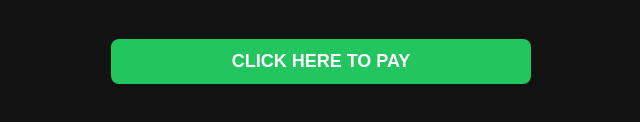
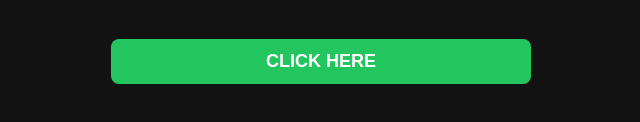
Before and after one commit to Tedesqui/finaltest, a website: page index.html in a window 1280 px wide. Shown: the part 358-480 px from the top of the page, without its empty margins (319-959 px from the left). Drawn offline with Linux system fonts and the light colour scheme.

Commit message:
Update index.html

```diff
--- a/index.html
+++ b/index.html
@@ -20,28 +20,28 @@
         <div id="welcome-view" class="view active">
             <h2 data-i18n="headline">🔒 Acesso por 1 Semana à Correção de Provas</h2>
             <p data-i18n="subheadline" style="font-size: 1.1em; line-height: 1.5;">Realize o pagamento de <strong data-i18n="price">R$ 14,90</strong> para liberar o acesso...</p>
-            <button id="start-btn" data-i18n="paymentButton">CLIQUE AQUI PARA PAGAR</button>
+            <button id="start-btn" data-i18n="paymentButton">CLIQUE AQUI</button>
         </div>
     </div>
 
     <script>
         const translations = {
-            "pt-br": { pageTitle: "Receba as respostas das questões da sua prova!!!", headline: "🔒 Acesso por 1 Semana à Correção de Provas", subheadline: 'Realize o pagamento de <strong>{price}</strong> para liberar o acesso. Após o pagamento, retorne e dê permissão para o site usar sua câmera. Aponte para as questões, clique em <strong>{captureAction}</strong> e em seguida em <strong>{answerAction}</strong>.', price: 'R$ 14,90', captureAction: '“Clique para Corrigir”', answerAction: '“Obter Resposta”', paymentButton: "CLIQUE AQUI PARA PAGAR", loadingCheckout: "Aguarde, gerando checkout...", checkoutError: "Erro ao gerar link de pagamento.", paymentCheck: "Pagamento aprovado! Redirecionando...", paymentCheckError: "Ocorreu um problema ao verificar seu pagamento. Por favor, recarregue a página." },
-            "en": { pageTitle: "Get Answers for Your Test Questions!", headline: "🔒 1-Week Access to AI Proofreader", subheadline: 'Make the payment of <strong>{price}</strong> to unlock access. After payment, return to the site and grant camera permission. Point the camera at the questions, click on <strong>{captureAction}</strong> and then on <strong>{answerAction}</strong>.', price: '$3.00 USD', captureAction: '“Click to Correct”', answerAction: '“Get Answer”', paymentButton: "CLICK HERE TO PAY", loadingCheckout: "Please wait, generating checkout...", checkoutError: "Error generating payment link.", paymentCheck: "Payment approved! Redirecting...", paymentCheckError: "There was a problem verifying your payment. Please reload the page." },
-            "es": { pageTitle: "¡Obtenga Respuestas para sus Preguntas de Examen!", headline: "🔒 Acceso de 1 Semana al Corrector IA", subheadline: 'Realice el pago de <strong>{price}</strong> para desbloquear el acceso. Después del pago, regrese al sitio y otorgue permiso a la cámara. Apunte la cámara a las preguntas, haga clic en <strong>{captureAction}</strong> y luego en <strong>{answerAction}</strong>.', price: '$3.00 USD', captureAction: '“Clic para Corregir”', answerAction: '“Obtener Respuesta”', paymentButton: "HAGA CLIC AQUÍ PARA PAGAR", loadingCheckout: "Por favor espere, generando checkout...", checkoutError: "Error al generar el enlace de pago.", paymentCheck: "¡Pago aprobado! Redirigiendo...", paymentCheckError: "Hubo un problema al verificar su pago. Por favor, recargue la página." },
-            "it": { pageTitle: "Ottieni Risposte per le Tue Domande d'Esame!", headline: "🔒 Accesso di 1 Settimana al Correttore AI", subheadline: 'Effettua il pagamento di <strong>{price}</strong> per sbloccare l\'accesso. Dopo il pagamento, torna al sito e concedi il permesso alla fotocamera. Punta la fotocamera sulle domande, fai clic su <strong>{captureAction}</strong> e poi su <strong>{answerAction}</strong>.', price: '$3.00 USD', captureAction: '“Clicca per Correggere”', answerAction: '“Ottieni Risposta”', paymentButton: "CLICCA QUI PER PAGARE", loadingCheckout: "Attendere, generazione del checkout in corso...", checkoutError: "Errore durante la generazione del link di pagamento.", paymentCheck: "Pagamento approvato! Reindirizzamento in corso...", paymentCheckError: "Si è verificato un problema durante la verifica del pagamento. Ricarica la pagina." },
-            "fr": { pageTitle: "Obtenez des Réponses à vos Questions d'Examen !", headline: "🔒 Accès d'une Semaine au Correcteur IA", subheadline: 'Effectuez le paiement de <strong>{price}</strong> pour débloquer l\'accès. Après le paiement, revenez sur le site et autorisez l\'accès à la caméra. Pointez la caméra sur les questions, cliquez sur <strong>{captureAction}</strong> puis sur <strong>{answerAction}</strong>.', price: '$3.00 USD', captureAction: '“Cliquez pour Corriger”', answerAction: '“Obtenir la Réponse”', paymentButton: "CLIQUEZ ICI POUR PAYER", loadingCheckout: "Veuillez patienter, génération du paiement en cours...", checkoutError: "Erreur lors de la génération du lien de paiement.", paymentCheck: "Paiement approuvé ! Redirection en cours...", paymentCheckError: "Un problème est survenu lors de la vérification de votre paiement. Veuillez recharger la page." },
-            "de": { pageTitle: "Erhalten Sie Antworten auf Ihre Testfragen!", headline: "🔒 1 Woche Zugang zum KI-Korrektor", subheadline: 'Zahlen Sie <strong>{price}</strong>, um den Zugang freizuschalten. Kehren Sie nach der Zahlung zur Website zurück und erteilen Sie die Kameragenehmigung. Richten Sie die Kamera auf die Fragen, klicken Sie auf <strong>{captureAction}</strong> und dann auf <strong>{answerAction}</strong>.', price: '$3.00 USD', captureAction: '“Klicken zum Korrigieren”', answerAction: '“Antwort erhalten”', paymentButton: "HIER KLICKEN ZUM BEZAHLEN", loadingCheckout: "Bitte warten, Checkout wird erstellt...", checkoutError: "Fehler beim Erstellen des Zahlungslinks.", paymentCheck: "Zahlung genehmigt! Weiterleitung...", paymentCheckError: "Bei der Überprüfung Ihrer Zahlung ist ein Problem aufgetreten. Bitte laden Sie die Seite neu." },
-            "ru": { pageTitle: "Получите ответы на вопросы вашего теста!", headline: "🔒 Доступ на 1 неделю к ИИ-корректору", subheadline: 'Произведите оплату в размере <strong>{price}</strong>, чтобы разблокировать доступ. После оплаты вернитесь на сайт и предоставьте разрешение на использование камеры. Наведите камеру на вопросы, нажмите <strong>{captureAction}</strong>, а затем <strong>{answerAction}</strong>.', price: '$3.00 USD', captureAction: '“Нажмите, чтобы исправить”', answerAction: '“Получить ответ”', paymentButton: "НАЖМИТЕ ЗДЕСЬ, ЧТОБЫ ОПЛАТИТЬ", loadingCheckout: "Пожалуйста, подождите, генерируется касса...", checkoutError: "Ошибка при создании ссылки на оплату.", paymentCheck: "Платеж одобрен! Перенаправление...", paymentCheckError: "Возникла проблема при проверке вашего платежа. Пожалуйста, перезагрузите страницу." },
-            "ja": { pageTitle: "テストの質問への回答を入手！", headline: "🔒 AI校正ツールへの1週間アクセス", subheadline: '<strong>{price}</strong>を支払ってアクセスをアンロックします。支払い後、サイトに戻ってカメラの許可を与えてください。質問にカメラを向け、<strong>{captureAction}</strong>をクリックし、次に<strong>{answerAction}</strong>をクリックします。', price: '$3.00 USD', captureAction: '“クリックして修正”', answerAction: '“回答を得る”', paymentButton: "ここをクリックして支払う", loadingCheckout: "お待ちください、チェックアウトを生成中です...", checkoutError: "支払いリンクの生成中にエラーが発生しました。", paymentCheck: "支払いが承認されました！リダイレクトしています...", paymentCheckError: "支払いの確認中に問題が発生しました。ページをリロードしてください。" },
-            "ko": { pageTitle: "시험 문제에 대한 답변을 받으세요!", headline: "🔒 AI 교정기에 1주일 액세스", subheadline: '<strong>{price}</strong>를 결제하여 액세스를 잠금 해제하세요. 결제 후 사이트로 돌아와 카메라 권한을 부여하세요. 질문에 카메라를 맞추고 <strong>{captureAction}</strong>을 클릭한 다음 <strong>{answerAction}</strong>을 클릭하세요.', price: '$3.00 USD', captureAction: '“클릭하여 수정”', answerAction: '“답변 받기”', paymentButton: "결제하려면 여기를 클릭하세요", loadingCheckout: "잠시만 기다려주세요, 체크아웃 생성 중...", checkoutError: "결제 링크 생성 중 오류가 발생했습니다.", paymentCheck: "결제가 승인되었습니다! 리디렉션 중...", paymentCheckError: "결제 확인 중 문제가 발생했습니다. 페이지를 새로고침하세요." },
-            "zh": { pageTitle: "获取您的考试问题的答案！", headline: "🔒 AI校对器1周访问权限", subheadline: '支付<strong>{price}</strong>以解锁访问权限。付款后，返回网站并授予相机权限。将相机对准问题，单击<strong>{captureAction}</strong>，然后单击<strong>{answerAction}</strong>。', price: '$3.00 USD', captureAction: '“点击更正”', answerAction: '“获取答案”', paymentButton: "点击此处付款", loadingCheckout: "请稍候，正在生成结账...", checkoutError: "生成付款链接时出错。", paymentCheck: "付款已批准！正在重定向...", paymentCheckError: "验证您的付款时出现问题。请重新加载页面。" },
-            "hi": { pageTitle: "अपने परीक्षा प्रश्नों के उत्तर प्राप्त करें!", headline: "🔒 एआई प्रूफ़रीडर के लिए 1-सप्ताह का एक्सेस", subheadline: 'एक्सेस अनलॉक करने के लिए <strong>{price}</strong> का भुगतान करें। भुगतान के बाद, साइट पर वापस आएं और कैमरा अनुमति दें। कैमरे को प्रश्नों पर इंगित करें, <strong>{captureAction}</strong> पर क्लिक करें और फिर <strong>{answerAction}</strong> पर क्लिक करें।', price: '$3.00 USD', captureAction: '“सही करने के लिए क्लिक करें”', answerAction: '“उत्तर प्राप्त करें”', paymentButton: "भुगतान करने के लिए यहां क्लिक करें", loadingCheckout: "कृपया प्रतीक्षा करें, चेकआउट उत्पन्न हो रहा है...", checkoutError: "भुगतान लिंक उत्पन्न करने में त्रुटि।", paymentCheck: "भुगतान स्वीकृत! रीडायरेक्ट किया जा रहा है...", paymentCheckError: "आपके भुगतान को सत्यापित करने में कोई समस्या हुई। कृपया पृष्ठ को पुनः लोड करें।" },
-            "fil": { pageTitle: "Kumuha ng mga Sagot para sa Iyong mga Tanong sa Pagsusulit!", headline: "🔒 1-Linggong Access sa AI Proofreader", subheadline: 'Gawin ang pagbabayad ng <strong>{price}</strong> para i-unlock ang access. Pagkatapos magbayad, bumalik sa site at magbigay ng pahintulot sa camera. Itutok ang camera sa mga tanong, i-click ang <strong>{captureAction}</strong> at pagkatapos ay ang <strong>{answerAction}</strong>.', price: '$3.00 USD', captureAction: '“I-click para Itama”', answerAction: '“Kumuha ng Sagot”', paymentButton: "I-CLICK DITO PARA MAGBAYAD", loadingCheckout: "Mangyaring maghintay, gumagawa ng checkout...", checkoutError: "Error sa pagbuo ng link ng pagbabayad.", paymentCheck: "Aprubado ang pagbabayad! Nagre-redirect...", paymentCheckError: "Nagkaroon ng problema sa pag-verify ng iyong bayad. Paki-reload ang pahina." },
-            "sv": { pageTitle: "Få svar på dina provfrågor!", headline: "🔒 1 veckas tillgång till AI-korrekturläsare", subheadline: 'Betala <strong>{price}</strong> för att låsa upp tillgång. Efter betalning, återvänd till webbplatsen och ge kamerabehörighet. Rikta kameran mot frågorna, klicka på <strong>{captureAction}</strong> och sedan på <strong>{answerAction}</strong>.', price: '$3.00 USD', captureAction: '“Klicka för att korrigera”', answerAction: '“Få svar”', paymentButton: "KLICKA HÄR FÖR ATT BETALA", loadingCheckout: "Vänta, skapar kassa...", checkoutError: "Fel vid skapande av betalningslänk.", paymentCheck: "Betalning godkänd! Omdirigerar...", paymentCheckError: "Ett problem uppstod vid verifiering av din betalning. Ladda om sidan." },
-            "pl": { pageTitle: "Otrzymaj odpowiedzi na pytania testowe!", headline: "🔒 1-tygodniowy dostęp do korektora AI", subheadline: 'Zapłać <strong>{price}</strong>, aby odblokować dostęp. Po dokonaniu płatności wróć na stronę i zezwól na użycie kamery. Skieruj aparat na pytania, kliknij <strong>{captureAction}</strong>, a następnie <strong>{answerAction}</strong>.', price: '$3.00 USD', captureAction: '“Kliknij, aby poprawić”', answerAction: '“Uzyskaj odpowiedź”', paymentButton: "KLIKNIJ TUTAJ, ABY ZAPŁACIĆ", loadingCheckout: "Proszę czekać, generowanie płatności...", checkoutError: "Błąd podczas generowania linku do płatności.", paymentCheck: "Płatność zatwierdzona! Przekierowywanie...", paymentCheckError: "Wystąpił problem podczas weryfikacji płatności. Odśwież stronę." },
-            "bn": { pageTitle: "আপনার পরীক্ষার প্রশ্নের উত্তর পান!", headline: "🔒 এআই প্রুফরিডারে ১ সপ্তাহের অ্যাক্সেস", subheadline: 'অ্যাক্সেস আনলক করতে <strong>{price}</strong> প্রদান করুন। অর্থপ্রদানের পরে, সাইটে ফিরে আসুন এবং ক্যামেরা অনুমতি দিন। প্রশ্নগুলির দিকে ক্যামেরা নির্দেশ করুন, <strong>{captureAction}</strong> ক্লিক করুন এবং তারপরে <strong>{answerAction}</strong> ক্লিক করুন।', price: '$3.00 USD', captureAction: '“সংশোধন করতে ক্লিক করুন”', answerAction: '“উত্তর পান”', paymentButton: "অর্থপ্রদান করতে এখানে ক্লিক করুন", loadingCheckout: "অনুগ্রহ করে অপেক্ষা করুন, চেকআউট তৈরি হচ্ছে...", checkoutError: "পেমেন্ট লিঙ্ক তৈরিতে ত্রুটি।", paymentCheck: "পেমেন্ট অনুমোদিত! পুনঃনির্দেশিত হচ্ছে...", paymentCheckError: "আপনার পেমেন্ট যাচাই করতে একটি সমস্যা হয়েছে। অনুগ্রহ করে পৃষ্ঠাটি পুনরায় লোড করুন।" },
-            "ar": { pageTitle: "احصل على إجابات لأسئلة اختبارك!", headline: "🔒 وصول لمدة أسبوع إلى المدقق اللغوي بالذكاء الاصطناعي", subheadline: 'قم بدفع <strong>{price}</strong> لفتح الوصول. بعد الدفع، عد إلى الموقع وامنح إذن الكاميرا. وجه الكاميرا نحو الأسئلة، انقر فوق <strong>{captureAction}</strong> ثم <strong>{answerAction}</strong>.', price: '$3.00 USD', captureAction: '“انقر للتصحيح”', answerAction: '“احصل على إجابة”', paymentButton: "انقر هنا للدفع", loadingCheckout: "يرجى الانتظار، جاري إنشاء الخروج...", checkoutError: "خطأ في إنشاء رابط الدفع.", paymentCheck: "تمت الموافقة على الدفع! جارٍ إعادة التوجيه...", paymentCheckError: "حدثت مشكلة في التحقق من دفعتك. يرجى إعادة تحميل الصفحة." }
+            "pt-br": { pageTitle: "Receba as respostas das questões da sua prova!!!", headline: "🔒 Acesso por 1 Semana à Correção de Provas", subheadline: 'Realize o pagamento de <strong>{price}</strong> para liberar o acesso. Após o pagamento, retorne e dê permissão para o site usar sua câmera. Aponte para as questões, clique em <strong>{captureAction}</strong> e em seguida em <strong>{answerAction}</strong>.', price: 'R$ 14,90', captureAction: '“Clique para Corrigir”', answerAction: '“Obter Resposta”', paymentButton: "CLIQUE AQUI", loadingCheckout: "Aguarde, gerando checkout...", checkoutError: "Erro ao gerar link de pagamento.", paymentCheck: "Pagamento aprovado! Redirecionando...", paymentCheckError: "Ocorreu um problema ao verificar seu pagamento. Por favor, recarregue a página." },
+            "en": { pageTitle: "Get Answers for Your Test Questions!", headline: "🔒 1-Week Access to AI Proofreader", subheadline: 'Make the payment of <strong>{price}</strong> to unlock access. After payment, return to the site and grant camera permission. Point the camera at the questions, click on <strong>{captureAction}</strong> and then on <strong>{answerAction}</strong>.', price: '$3.00 USD', captureAction: '“Click to Correct”', answerAction: '“Get Answer”', paymentButton: "CLICK HERE", loadingCheckout: "Please wait, generating checkout...", checkoutError: "Error generating payment link.", paymentCheck: "Payment approved! Redirecting...", paymentCheckError: "There was a problem verifying your payment. Please reload the page." },
+            "es": { pageTitle: "¡Obtenga Respuestas para sus Preguntas de Examen!", headline: "🔒 Acceso de 1 Semana al Corrector IA", subheadline: 'Realice el pago de <strong>{price}</strong> para desbloquear el acceso. Después del pago, regrese al sitio y otorgue permiso a la cámara. Apunte la cámara a las preguntas, haga clic en <strong>{captureAction}</strong> y luego en <strong>{answerAction}</strong>.', price: '$3.00 USD', captureAction: '“Clic para Corregir”', answerAction: '“Obtener Respuesta”', paymentButton: "HAGA CLIC AQUÍ", loadingCheckout: "Por favor espere, generando checkout...", checkoutError: "Error al generar el enlace de pago.", paymentCheck: "¡Pago aprobado! Redirigiendo...", paymentCheckError: "Hubo un problema al verificar su pago. Por favor, recargue la página." },
+            "it": { pageTitle: "Ottieni Risposte per le Tue Domande d'Esame!", headline: "🔒 Accesso di 1 Settimana al Correttore AI", subheadline: 'Effettua il pagamento di <strong>{price}</strong> per sbloccare l\'accesso. Dopo il pagamento, torna al sito e concedi il permesso alla fotocamera. Punta la fotocamera sulle domande, fai clic su <strong>{captureAction}</strong> e poi su <strong>{answerAction}</strong>.', price: '$3.00 USD', captureAction: '“Clicca per Correggere”', answerAction: '“Ottieni Risposta”', paymentButton: "CLICCA QUI", loadingCheckout: "Attendere, generazione del checkout in corso...", checkoutError: "Errore durante la generazione del link di pagamento.", paymentCheck: "Pagamento approvato! Reindirizzamento in corso...", paymentCheckError: "Si è verificato un problema durante la verifica del pagamento. Ricarica la pagina." },
+            "fr": { pageTitle: "Obtenez des Réponses à vos Questions d'Examen !", headline: "🔒 Accès d'une Semaine au Correcteur IA", subheadline: 'Effectuez le paiement de <strong>{price}</strong> pour débloquer l\'accès. Après le paiement, revenez sur le site et autorisez l\'accès à la caméra. Pointez la caméra sur les questions, cliquez sur <strong>{captureAction}</strong> puis sur <strong>{answerAction}</strong>.', price: '$3.00 USD', captureAction: '“Cliquez pour Corriger”', answerAction: '“Obtenir la Réponse”', paymentButton: "CLIQUEZ ICI", loadingCheckout: "Veuillez patienter, génération du paiement en cours...", checkoutError: "Erreur lors de la génération du lien de paiement.", paymentCheck: "Paiement approuvé ! Redirection en cours...", paymentCheckError: "Un problème est survenu lors de la vérification de votre paiement. Veuillez recharger la page." },
+            "de": { pageTitle: "Erhalten Sie Antworten auf Ihre Testfragen!", headline: "🔒 1 Woche Zugang zum KI-Korrektor", subheadline: 'Zahlen Sie <strong>{price}</strong>, um den Zugang freizuschalten. Kehren Sie nach der Zahlung zur Website zurück und erteilen Sie die Kameragenehmigung. Richten Sie die Kamera auf die Fragen, klicken Sie auf <strong>{captureAction}</strong> und dann auf <strong>{answerAction}</strong>.', price: '$3.00 USD', captureAction: '“Klicken zum Korrigieren”', answerAction: '“Antwort erhalten”', paymentButton: "HIER KLICKEN", loadingCheckout: "Bitte warten, Checkout wird erstellt...", checkoutError: "Fehler beim Erstellen des Zahlungslinks.", paymentCheck: "Zahlung genehmigt! Weiterleitung...", paymentCheckError: "Bei der Überprüfung Ihrer Zahlung ist ein Problem aufgetreten. Bitte laden Sie die Seite neu." },
+            "ru": { pageTitle: "Получите ответы на вопросы вашего теста!", headline: "🔒 Доступ на 1 неделю к ИИ-корректору", subheadline: 'Произведите оплату в размере <strong>{price}</strong>, чтобы разблокировать доступ. После оплаты вернитесь на сайт и предоставьте разрешение на использование камеры. Наведите камеру на вопросы, нажмите <strong>{captureAction}</strong>, а затем <strong>{answerAction}</strong>.', price: '$3.00 USD', captureAction: '“Нажмите, чтобы исправить”', answerAction: '“Получить ответ”', paymentButton: "НАЖМИТЕ ЗДЕСЬ", loadingCheckout: "Пожалуйста, подождите, генерируется касса...", checkoutError: "Ошибка при создании ссылки на оплату.", paymentCheck: "Платеж одобрен! Перенаправление...", paymentCheckError: "Возникла проблема при проверке вашего платежа. Пожалуйста, перезагрузите страницу." },
+            "ja": { pageTitle: "テストの質問への回答を入手！", headline: "🔒 AI校正ツールへの1週間アクセス", subheadline: '<strong>{price}</strong>を支払ってアクセスをアンロックします。支払い後、サイトに戻ってカメラの許可を与えてください。質問にカメラを向け、<strong>{captureAction}</strong>をクリックし、次に<strong>{answerAction}</strong>をクリックします。', price: '$3.00 USD', captureAction: '“クリックして修正”', answerAction: '“回答を得る”', paymentButton: "ここをクリック", loadingCheckout: "お待ちください、チェックアウトを生成中です...", checkoutError: "支払いリンクの生成中にエラーが発生しました。", paymentCheck: "支払いが承認されました！リダイレクトしています...", paymentCheckError: "支払いの確認中に問題が発生しました。ページをリロードしてください。" },
+            "ko": { pageTitle: "시험 문제에 대한 답변을 받으세요!", headline: "🔒 AI 교정기에 1주일 액세스", subheadline: '<strong>{price}</strong>를 결제하여 액세스를 잠금 해제하세요. 결제 후 사이트로 돌아와 카메라 권한을 부여하세요. 질문에 카메라를 맞추고 <strong>{captureAction}</strong>을 클릭한 다음 <strong>{answerAction}</strong>을 클릭하세요.', price: '$3.00 USD', captureAction: '“클릭하여 수정”', answerAction: '“답변 받기”', paymentButton: "여기를 클릭하세요", loadingCheckout: "잠시만 기다려주세요, 체크아웃 생성 중...", checkoutError: "결제 링크 생성 중 오류가 발생했습니다.", paymentCheck: "결제가 승인되었습니다! 리디렉션 중...", paymentCheckError: "결제 확인 중 문제가 발생했습니다. 페이지를 새로고침하세요." },
+            "zh": { pageTitle: "获取您的考试问题的答案！", headline: "🔒 AI校对器1周访问权限", subheadline: '支付<strong>{price}</strong>以解锁访问权限。付款后，返回网站并授予相机权限。将相机对准问题，单击<strong>{captureAction}</strong>，然后单击<strong>{answerAction}</strong>。', price: '$3.00 USD', captureAction: '“点击更正”', answerAction: '“获取答案”', paymentButton: "点击此处", loadingCheckout: "请稍候，正在生成结账...", checkoutError: "生成付款链接时出错。", paymentCheck: "付款已批准！正在重定向...", paymentCheckError: "验证您的付款时出现问题。请重新加载页面。" },
+            "hi": { pageTitle: "अपने परीक्षा प्रश्नों के उत्तर प्राप्त करें!", headline: "🔒 एआई प्रूफ़रीडर के लिए 1-सप्ताह का एक्सेस", subheadline: 'एक्सेस अनलॉक करने के लिए <strong>{price}</strong> का भुगतान करें। भुगतान के बाद, साइट पर वापस आएं और कैमरा अनुमति दें। कैमरे को प्रश्नों पर इंगित करें, <strong>{captureAction}</strong> पर क्लिक करें और फिर <strong>{answerAction}</strong> पर क्लिक करें।', price: '$3.00 USD', captureAction: '“सही करने के लिए क्लिक करें”', answerAction: '“उत्तर प्राप्त करें”', paymentButton: "यहां क्लिक करें", loadingCheckout: "कृपया प्रतीक्षा करें, चेकआउट उत्पन्न हो रहा है...", checkoutError: "भुगतान लिंक उत्पन्न करने में त्रुटि।", paymentCheck: "भुगतान स्वीकृत! रीडायरेक्ट किया जा रहा है...", paymentCheckError: "आपके भुगतान को सत्यापित करने में कोई समस्या हुई। कृपया पृष्ठ को पुनः लोड करें।" },
+            "fil": { pageTitle: "Kumuha ng mga Sagot para sa Iyong mga Tanong sa Pagsusulit!", headline: "🔒 1-Linggong Access sa AI Proofreader", subheadline: 'Gawin ang pagbabayad ng <strong>{price}</strong> para i-unlock ang access. Pagkatapos magbayad, bumalik sa site at magbigay ng pahintulot sa camera. Itutok ang camera sa mga tanong, i-click ang <strong>{captureAction}</strong> at pagkatapos ay ang <strong>{answerAction}</strong>.', price: '$3.00 USD', captureAction: '“I-click para Itama”', answerAction: '“Kumuha ng Sagot”', paymentButton: "I-CLICK DITO", loadingCheckout: "Mangyaring maghintay, gumagawa ng checkout...", checkoutError: "Error sa pagbuo ng link ng pagbabayad.", paymentCheck: "Aprubado ang pagbabayad! Nagre-redirect...", paymentCheckError: "Nagkaroon ng problema sa pag-verify ng iyong bayad. Paki-reload ang pahina." },
+            "sv": { pageTitle: "Få svar på dina provfrågor!", headline: "🔒 1 veckas tillgång till AI-korrekturläsare", subheadline: 'Betala <strong>{price}</strong> för att låsa upp tillgång. Efter betalning, återvänd till webbplatsen och ge kamerabehörighet. Rikta kameran mot frågorna, klicka på <strong>{captureAction}</strong> och sedan på <strong>{answerAction}</strong>.', price: '$3.00 USD', captureAction: '“Klicka för att korrigera”', answerAction: '“Få svar”', paymentButton: "KLICKA HÄR", loadingCheckout: "Vänta, skapar kassa...", checkoutError: "Fel vid skapande av betalningslänk.", paymentCheck: "Betalning godkänd! Omdirigerar...", paymentCheckError: "Ett problem uppstod vid verifiering av din betalning. Ladda om sidan." },
+            "pl": { pageTitle: "Otrzymaj odpowiedzi na pytania testowe!", headline: "🔒 1-tygodniowy dostęp do korektora AI", subheadline: 'Zapłać <strong>{price}</strong>, aby odblokować dostęp. Po dokonaniu płatności wróć na stronę i zezwól na użycie kamery. Skieruj aparat na pytania, kliknij <strong>{captureAction}</strong>, a następnie <strong>{answerAction}</strong>.', price: '$3.00 USD', captureAction: '“Kliknij, aby poprawić”', answerAction: '“Uzyskaj odpowiedź”', paymentButton: "KLIKNIJ TUTAJ", loadingCheckout: "Proszę czekać, generowanie płatności...", checkoutError: "Błąd podczas generowania linku do płatności.", paymentCheck: "Płatność zatwierdzona! Przekierowywanie...", paymentCheckError: "Wystąpił problem podczas weryfikacji płatności. Odśwież stronę." },
+            "bn": { pageTitle: "আপনার পরীক্ষার প্রশ্নের উত্তর পান!", headline: "🔒 এআই প্রুফরিডারে ১ সপ্তাহের অ্যাক্সেস", subheadline: 'অ্যাক্সেস আনলক করতে <strong>{price}</strong> প্রদান করুন। অর্থপ্রদানের পরে, সাইটে ফিরে আসুন এবং ক্যামেরা অনুমতি দিন। প্রশ্নগুলির দিকে ক্যামেরা নির্দেশ করুন, <strong>{captureAction}</strong> ক্লিক করুন এবং তারপরে <strong>{answerAction}</strong> ক্লিক করুন।', price: '$3.00 USD', captureAction: '“সংশোধন করতে ক্লিক করুন”', answerAction: '“উত্তর পান”', paymentButton: "এখানে ক্লিক করুন", loadingCheckout: "অনুগ্রহ করে অপেক্ষা করুন, চেকআউট তৈরি হচ্ছে...", checkoutError: "পেমেন্ট লিঙ্ক তৈরিতে ত্রুটি।", paymentCheck: "পেমেন্ট অনুমোদিত! পুনঃনির্দেশিত হচ্ছে...", paymentCheckError: "আপনার পেমেন্ট যাচাই করতে একটি সমস্যা হয়েছে। অনুগ্রহ করে পৃষ্ঠাটি পুনরায় লোড করুন।" },
+            "ar": { pageTitle: "احصل على إجابات لأسئلة اختبارك!", headline: "🔒 وصول لمدة أسبوع إلى المدقق اللغوي بالذكاء الاصطناعي", subheadline: 'قم بدفع <strong>{price}</strong> لفتح الوصول. بعد الدفع، عد إلى الموقع وامنح إذن الكاميرا. وجه الكاميرا نحو الأسئلة، انقر فوق <strong>{captureAction}</strong> ثم <strong>{answerAction}</strong>.', price: '$3.00 USD', captureAction: '“انقر للتصحيح”', answerAction: '“احصل على إجابة”', paymentButton: "انقر هنا", loadingCheckout: "يرجى الانتظار، جاري إنشاء الخروج...", checkoutError: "خطأ في إنشاء رابط الدفع.", paymentCheck: "تمت الموافقة على الدفع! جارٍ إعادة التوجيه...", paymentCheckError: "حدثت مشكلة في التحقق من دفعتك. يرجى إعادة تحميل الصفحة." }
         };
 
         function getLanguageCode() {
```
